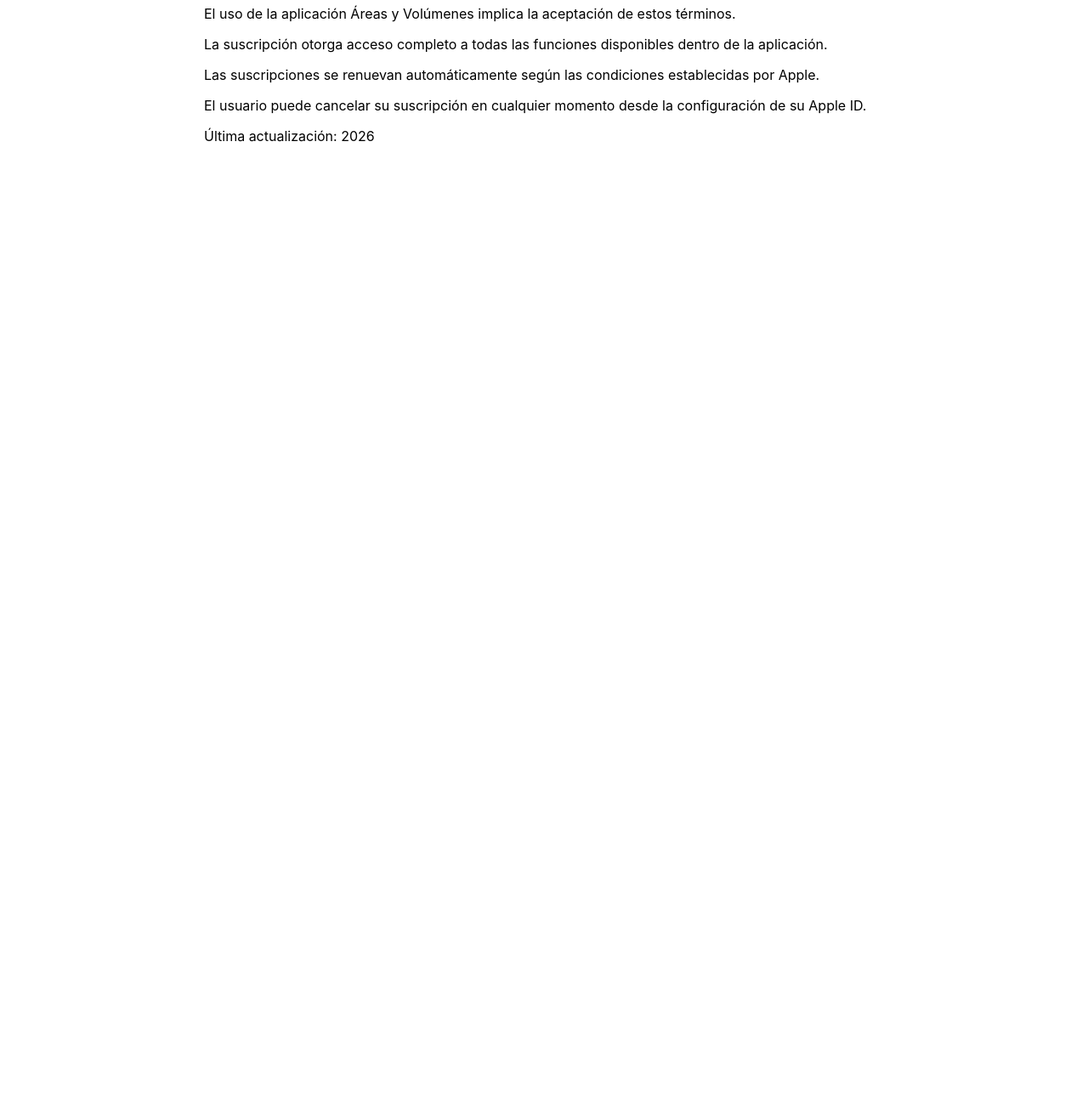
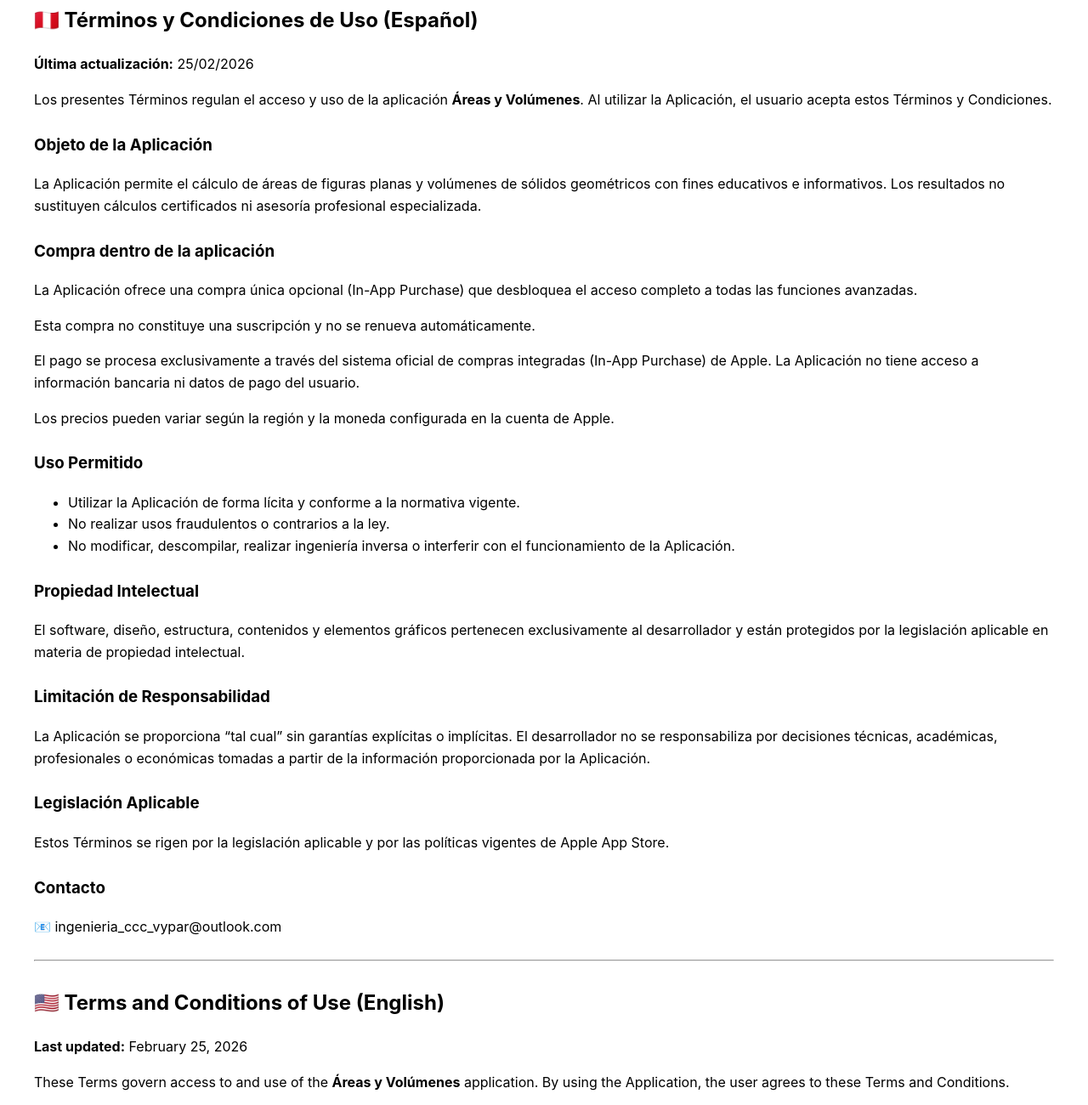
Before and after one commit to Victor-CCC/areas-volumenes, a plain HTML site: page terms.html in a window 1280 px wide. Shown: the part 116-1416 px from the top of the page at 85% size. Before the commit the page ends 800 px from the top, so only its background shows below. Drawn offline with Linux system fonts and the light colour scheme.

Commit message:
Update terms.html

```diff
--- a/terms.html
+++ b/terms.html
@@ -2,22 +2,122 @@
 <html lang="es">
 <head>
 <meta charset="UTF-8">
-<meta name="viewport" content="width=device-width, initial-scale=1.0">
-<title>Términos y Condiciones</title>
+<title>Términos de Uso - Áreas y Volúmenes</title>
+<style>
+body {
+    font-family: -apple-system, BlinkMacSystemFont, sans-serif;
+    margin: 40px;
+    line-height: 1.6;
+}
+h1 { color: #007AFF; }
+h2 { margin-top: 30px; }
+.section { margin-bottom: 25px; }
+ul { margin-top: 10px; }
+</style>
 </head>
-<body style="font-family:-apple-system; max-width:800px; margin:auto; padding:40px;">
+<body>
 
-<h1>Términos y Condiciones</h1>
+<h1>Términos y Condiciones / Terms and Conditions</h1>
 
-<p>El uso de la aplicación Áreas y Volúmenes implica la aceptación de estos términos.</p>
+<h2>🇵🇪 Términos y Condiciones de Uso (Español)</h2>
+<p><strong>Última actualización:</strong> 25/02/2026</p>
 
-<p>La suscripción otorga acceso completo a todas las funciones disponibles dentro de la aplicación.</p>
+<div class="section">
+<p>Los presentes Términos regulan el acceso y uso de la aplicación <strong>Áreas y Volúmenes</strong>. Al utilizar la Aplicación, el usuario acepta estos Términos y Condiciones.</p>
+</div>
 
-<p>Las suscripciones se renuevan automáticamente según las condiciones establecidas por Apple.</p>
+<div class="section">
+<h3>Objeto de la Aplicación</h3>
+<p>La Aplicación permite el cálculo de áreas de figuras planas y volúmenes de sólidos geométricos con fines educativos e informativos. Los resultados no sustituyen cálculos certificados ni asesoría profesional especializada.</p>
+</div>
 
-<p>El usuario puede cancelar su suscripción en cualquier momento desde la configuración de su Apple ID.</p>
+<div class="section">
+<h3>Compra dentro de la aplicación</h3>
+<p>La Aplicación ofrece una compra única opcional (In-App Purchase) que desbloquea el acceso completo a todas las funciones avanzadas.</p>
+<p>Esta compra no constituye una suscripción y no se renueva automáticamente.</p>
+<p>El pago se procesa exclusivamente a través del sistema oficial de compras integradas (In-App Purchase) de Apple. La Aplicación no tiene acceso a información bancaria ni datos de pago del usuario.</p>
+<p>Los precios pueden variar según la región y la moneda configurada en la cuenta de Apple.</p>
+</div>
 
-<p>Última actualización: 2026</p>
+<div class="section">
+<h3>Uso Permitido</h3>
+<ul>
+<li>Utilizar la Aplicación de forma lícita y conforme a la normativa vigente.</li>
+<li>No realizar usos fraudulentos o contrarios a la ley.</li>
+<li>No modificar, descompilar, realizar ingeniería inversa o interferir con el funcionamiento de la Aplicación.</li>
+</ul>
+</div>
+
+<div class="section">
+<h3>Propiedad Intelectual</h3>
+<p>El software, diseño, estructura, contenidos y elementos gráficos pertenecen exclusivamente al desarrollador y están protegidos por la legislación aplicable en materia de propiedad intelectual.</p>
+</div>
+
+<div class="section">
+<h3>Limitación de Responsabilidad</h3>
+<p>La Aplicación se proporciona “tal cual” sin garantías explícitas o implícitas. El desarrollador no se responsabiliza por decisiones técnicas, académicas, profesionales o económicas tomadas a partir de la información proporcionada por la Aplicación.</p>
+</div>
+
+<div class="section">
+<h3>Legislación Aplicable</h3>
+<p>Estos Términos se rigen por la legislación aplicable y por las políticas vigentes de Apple App Store.</p>
+</div>
+
+<div class="section">
+<h3>Contacto</h3>
+<p>📧 ingenieria_ccc_vypar@outlook.com</p>
+</div>
+
+<hr>
+
+<h2>🇺🇸 Terms and Conditions of Use (English)</h2>
+<p><strong>Last updated:</strong> February 25, 2026</p>
+
+<div class="section">
+<p>These Terms govern access to and use of the <strong>Áreas y Volúmenes</strong> application. By using the Application, the user agrees to these Terms and Conditions.</p>
+</div>
+
+<div class="section">
+<h3>Purpose</h3>
+<p>The Application provides calculations of geometric areas and volumes for educational and informational purposes. Results do not replace certified calculations or professional advice.</p>
+</div>
+
+<div class="section">
+<h3>In-App Purchase</h3>
+<p>The Application offers an optional one-time purchase that unlocks full access to all advanced features.</p>
+<p>This purchase is not a subscription and does not renew automatically.</p>
+<p>Payments are processed exclusively through Apple’s official In-App Purchase system. The Application does not have access to users’ banking or payment information.</p>
+<p>Prices may vary depending on region and Apple account currency settings.</p>
+</div>
+
+<div class="section">
+<h3>Permitted Use</h3>
+<ul>
+<li>Use the Application lawfully and in accordance with applicable regulations.</li>
+<li>Refrain from fraudulent or unlawful use.</li>
+<li>Do not modify, reverse engineer, decompile, or interfere with the Application.</li>
+</ul>
+</div>
+
+<div class="section">
+<h3>Intellectual Property</h3>
+<p>All rights related to the software, design, structure, content, and graphical elements belong exclusively to the developer and are protected by applicable intellectual property laws.</p>
+</div>
+
+<div class="section">
+<h3>Limitation of Liability</h3>
+<p>The Application is provided “as is” without warranties of any kind. The developer is not responsible for technical, academic, professional, or financial decisions made based on the information provided by the Application.</p>
+</div>
+
+<div class="section">
+<h3>Governing Law</h3>
+<p>These Terms are governed by applicable law and Apple App Store policies.</p>
+</div>
+
+<div class="section">
+<h3>Contact</h3>
+<p>📧 ingenieria_ccc_vypar@outlook.com</p>
+</div>
 
 </body>
 </html>
```
